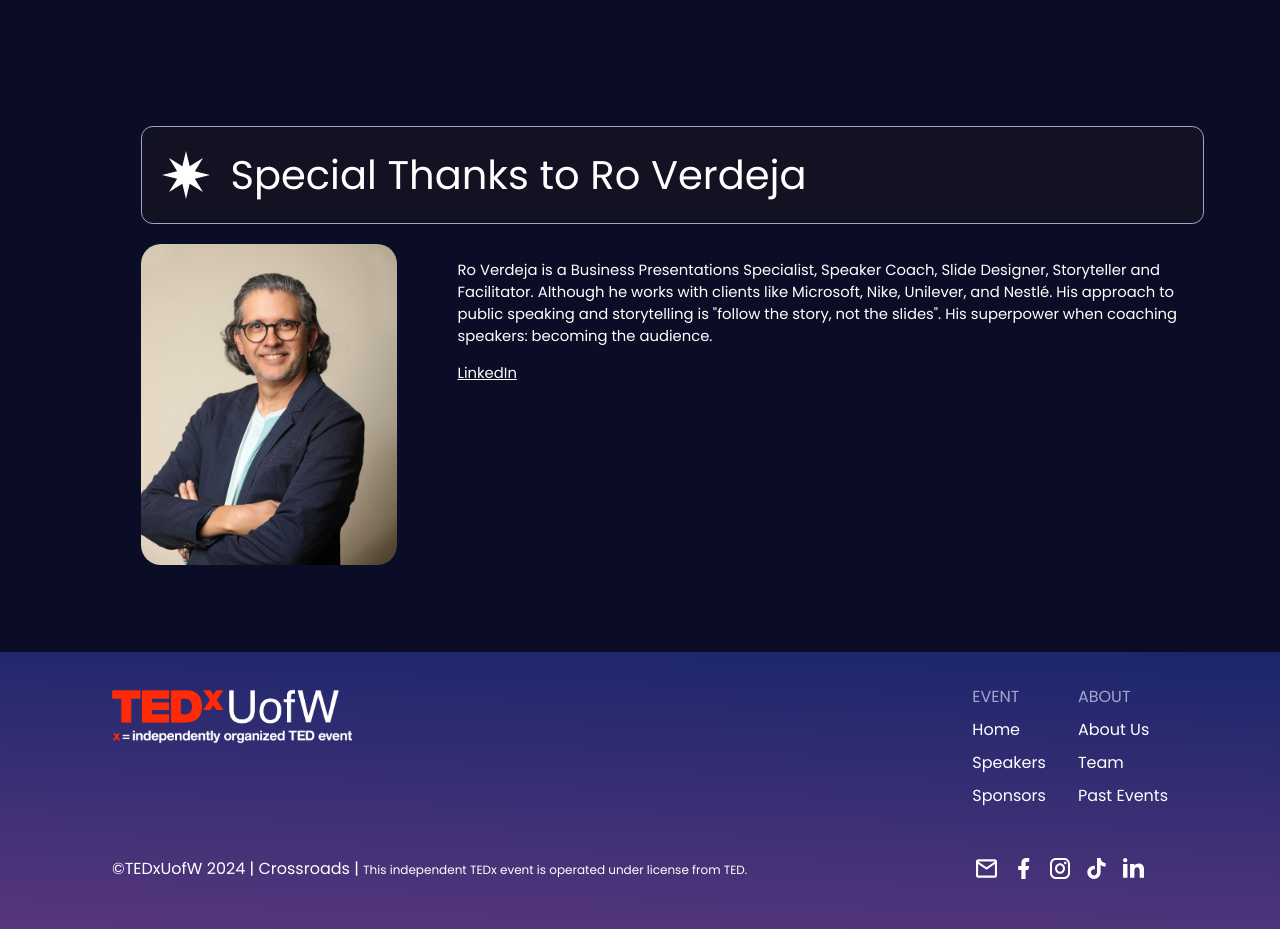
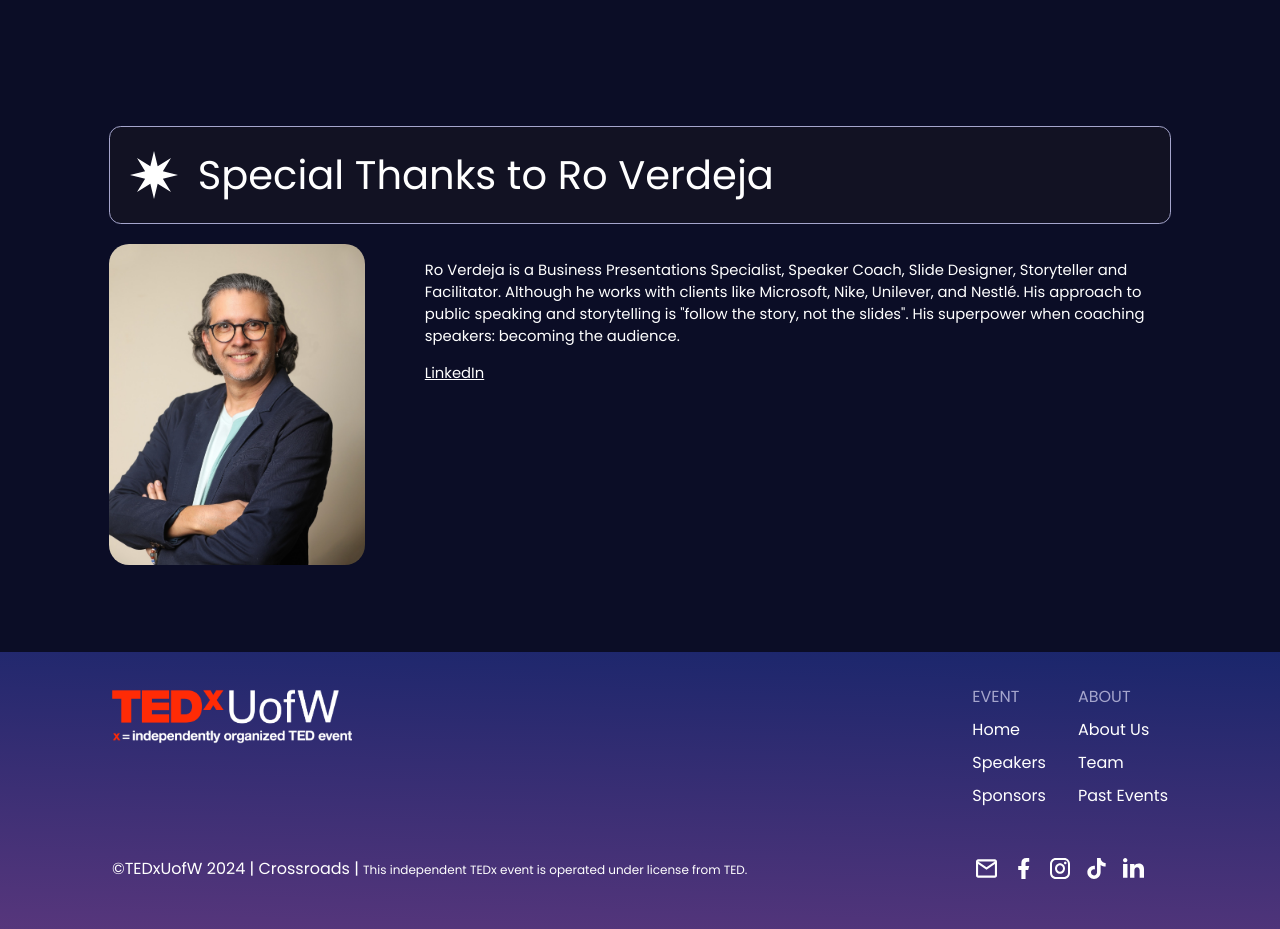
Before and after one commit to tedx-uofw/tedx-website-2024, a React (Create React App) app: page /sponsors in a window 1280 px wide. Shown: the part 1700-2629 px from the top of the page. Built offline with nearby package versions, Linux system fonts and the light colour scheme.

Commit message:
ro update

```diff
--- a/src/components/sponsors/sponsors.css
+++ b/src/components/sponsors/sponsors.css
@@ -3,6 +3,7 @@
   margin-top: 7%;
   position: relative;
   flex-direction: column;
+  align-items: center;
 }
 
 #friends-bucket {
@@ -81,7 +82,6 @@
   flex-direction: column;
   align-items: flex-start;
   gap: 1.25rem;
-  margin-left: 8.843rem;
   width: 83%;
 }
 
@@ -227,7 +227,6 @@
   .ro-container {
     justify-content: center;
     width: 90%;
-    margin-left: 1rem;
   }
 
   .star-icon {
```
